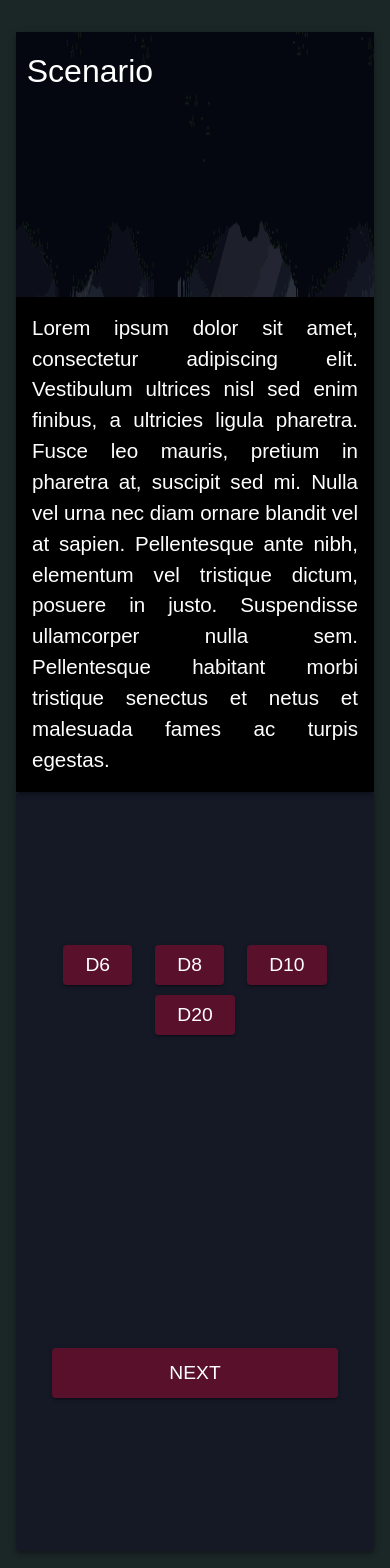
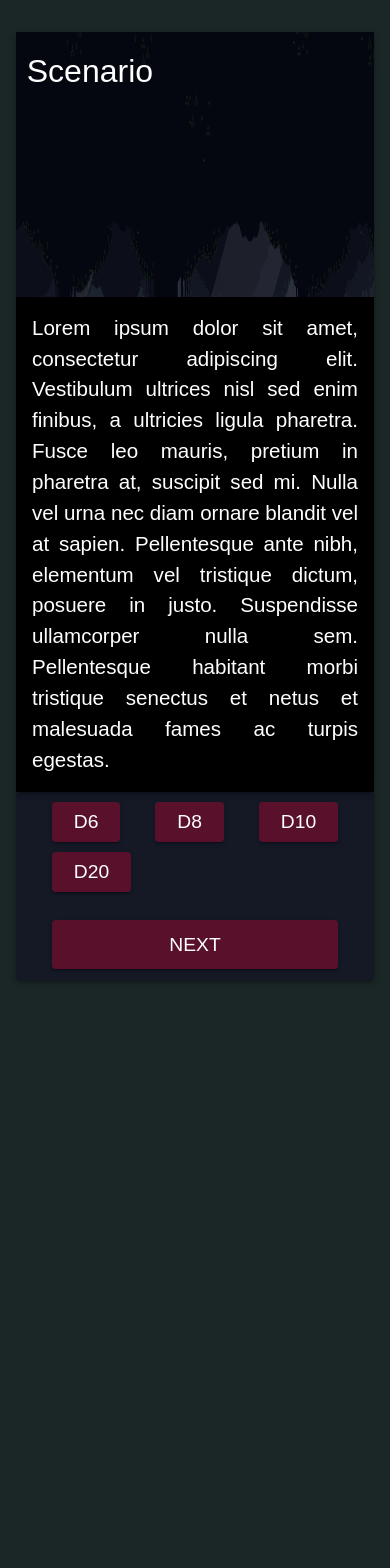
Before and after one commit to Guilherme-07062002/fifth-hell-react, a React (Vite) app: page /scenario in a window 390 px wide. Shown: the top 1568 px of the page. After the commit the page ends 1030 px from the top, so only its background shows below. Built offline with nearby package versions, Linux system fonts and the light colour scheme.

Commit message:
fix: mobile padding options menu

```diff
--- a/src/pages/Scenario/components/OptionsMenu/styled.ts
+++ b/src/pages/Scenario/components/OptionsMenu/styled.ts
@@ -3,8 +3,6 @@ import { Paper, Grid } from "@mui/material";
 
 export const StyledPaper = styled(Paper)`
   && {
-    padding-top: 2px;
-    padding-bottom: 2px;
     width: 100%;
     height: 90vh;
     display: flex;
@@ -12,6 +10,12 @@ export const StyledPaper = styled(Paper)`
     justify-content: space-around;
     align-items: center;
     background-color: #151926;
+
+    @media (max-width: 600px) {
+      padding-top: 3%;
+      padding-bottom: 3%;
+      height: 100%;
+    }
   }
 `;
 
@@ -21,5 +25,9 @@ export const StyledGrid = styled(Grid)`
     display: flex;
     flex-direction: row;
     justify-content: space-around;
+    @media (max-width: 600px) {
+      justify-content: space-between;
+      margin-bottom: 5%;
+    }
   }
 `;
```
